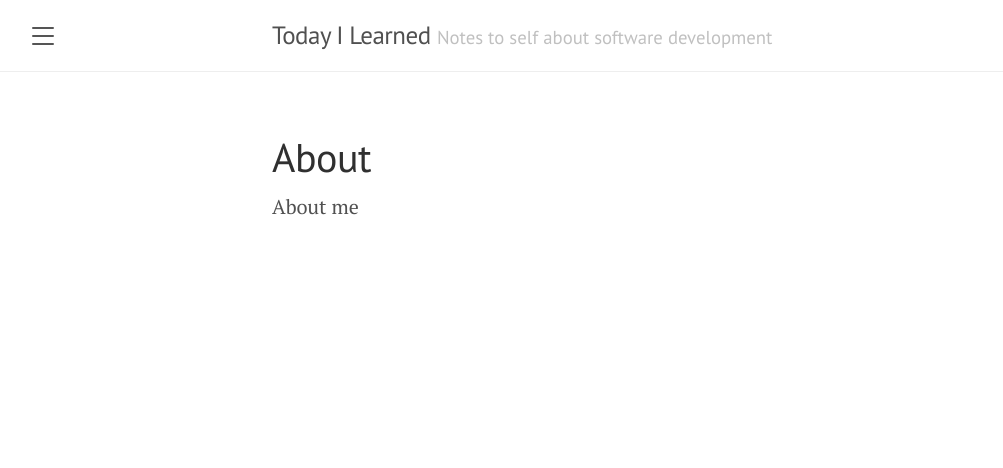
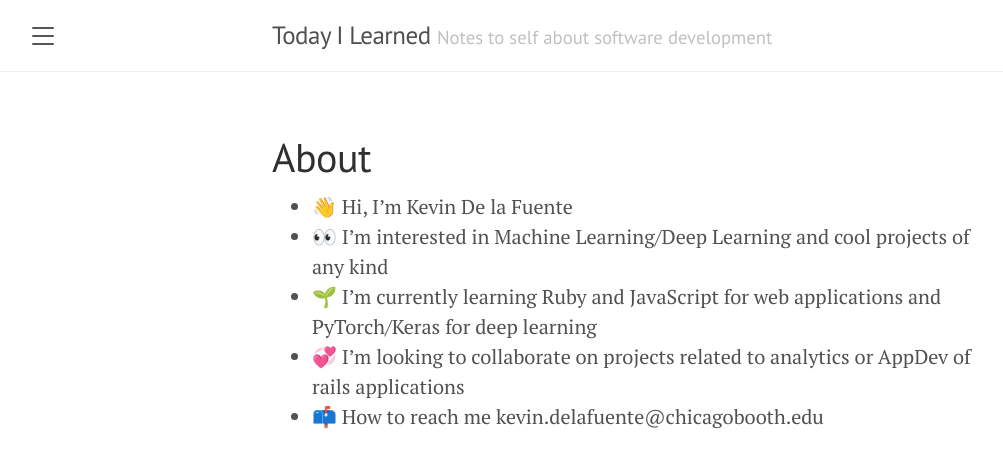
Before and after one commit to KevinDelaFuente/til, a Jekyll site: the page built from about.md, in a window 1280 px wide. Shown: the top 468 px of the page, without its empty margins (8-1011 px from the left). Built offline with Jekyll 4.4.1, drawn with Linux system fonts in a browser that asks for light colours.

Commit message:
Update about.md

```diff
--- a/about.md
+++ b/about.md
@@ -3,4 +3,8 @@ layout: page
 title: About
 ---
 
-About me
+- 👋 Hi, I’m Kevin De la Fuente
+- 👀 I’m interested in Machine Learning/Deep Learning and cool projects of any kind
+- 🌱 I’m currently learning Ruby and JavaScript for web applications and PyTorch/Keras for deep learning
+- 💞️ I’m looking to collaborate on projects related to analytics or AppDev of rails applications
+- 📫 How to reach me kevin.delafuente@chicagobooth.edu
```
